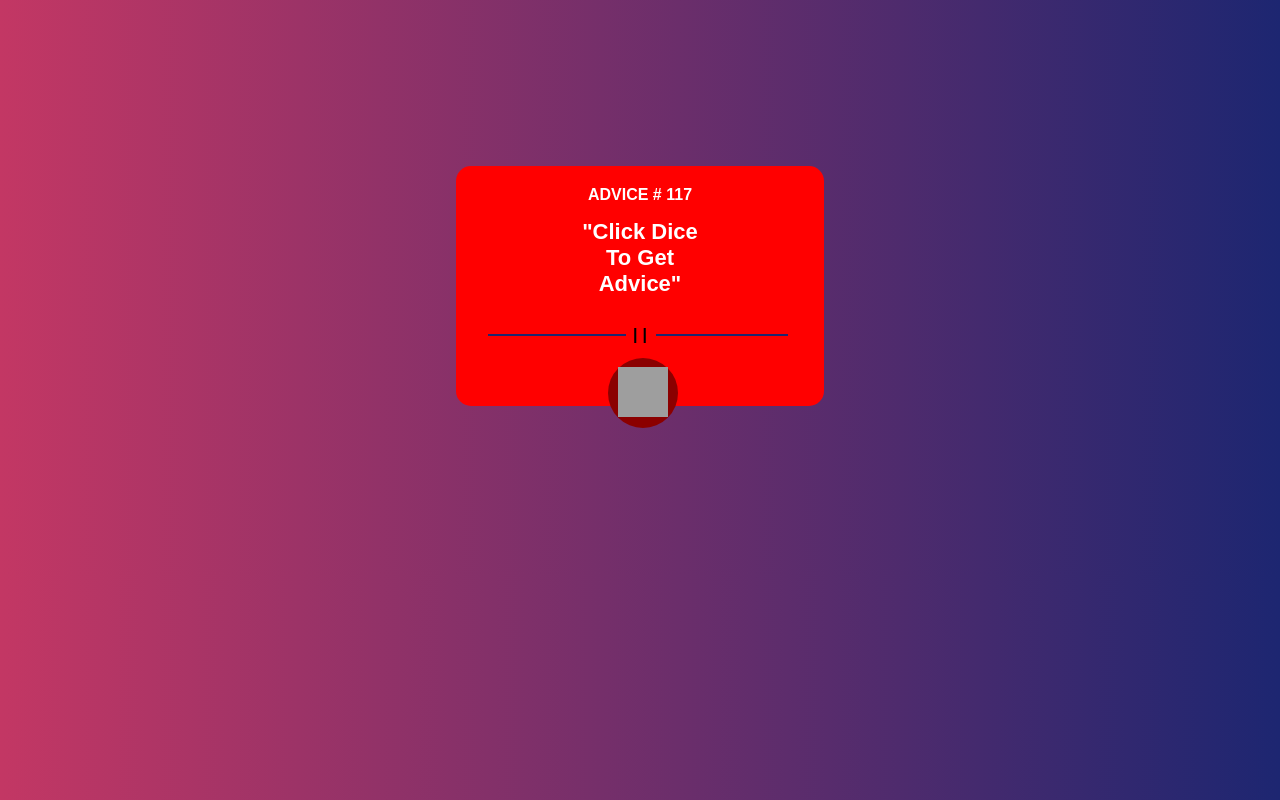
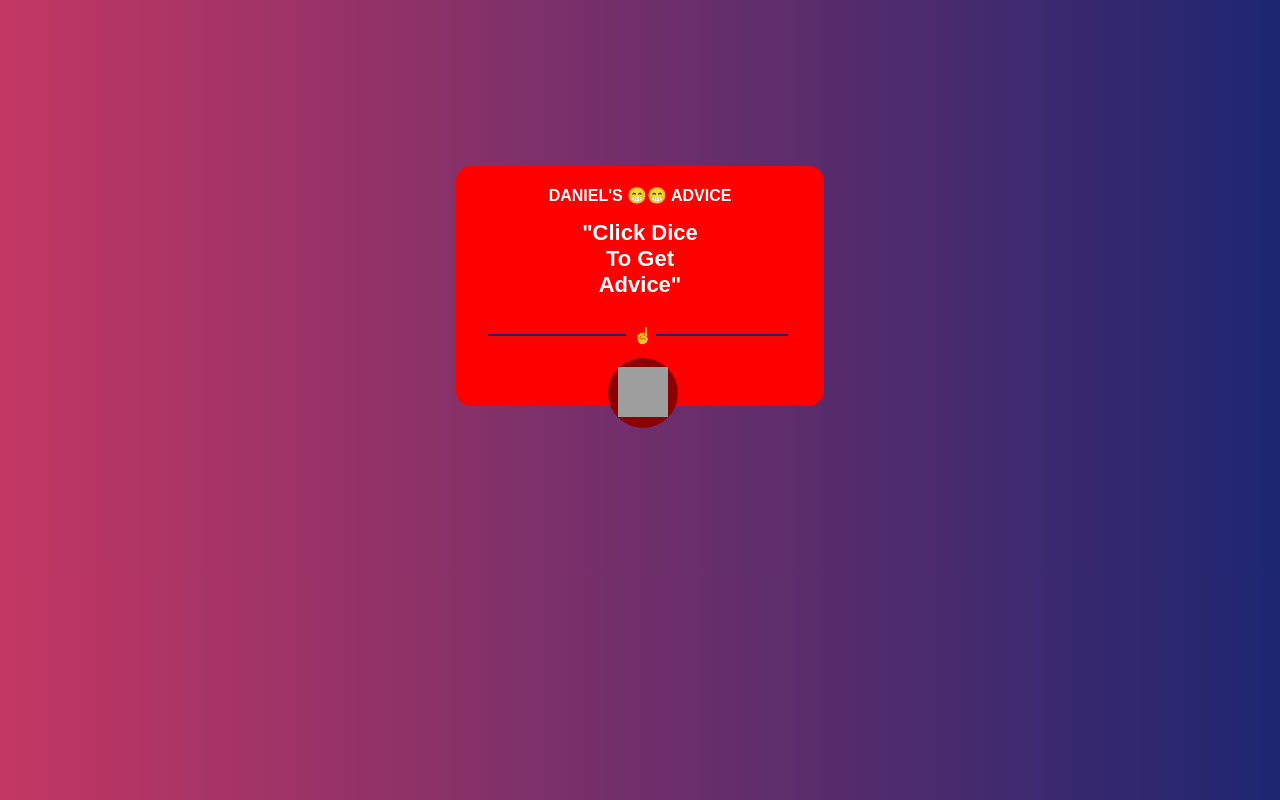
Before and after one commit to Ekehdan/Advice-App, a plain HTML site: page index.html in a window 1280 px wide. Drawn offline with Linux system fonts and the light colour scheme; grey boxes are pictures that could not be loaded.

Commit message:
updated html

```diff
--- a/index.html
+++ b/index.html
@@ -9,10 +9,10 @@
 <body>
 
 <div class="div1">
-    <p>ADVICE # 117</p>
+    <p>DANIEL'S 😁😁 ADVICE</p>
     <h1 id="advice">"Click Dice <br>To Get <br> Advice" </h1>
     <div class="line"></div>
-    <p class="pause">||</p>
+    <p class="pause">☝️</p>
     <button id="btn">
         <img src="https://static.vecteezy.com/system/resources/previews/015/072/093/non_2x/red-rolling-dice-3d-rendering-isometric-icon-png.png" alt="">
    </button>
```
